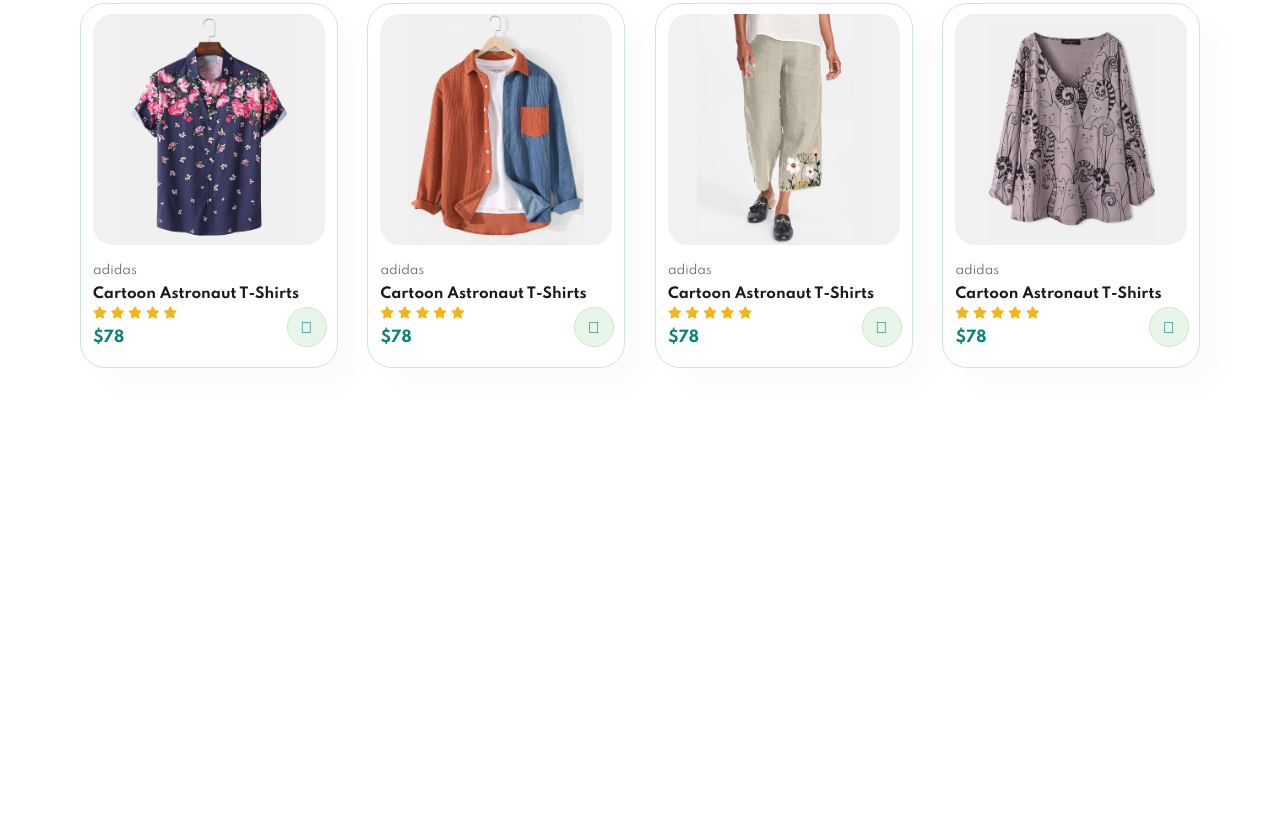
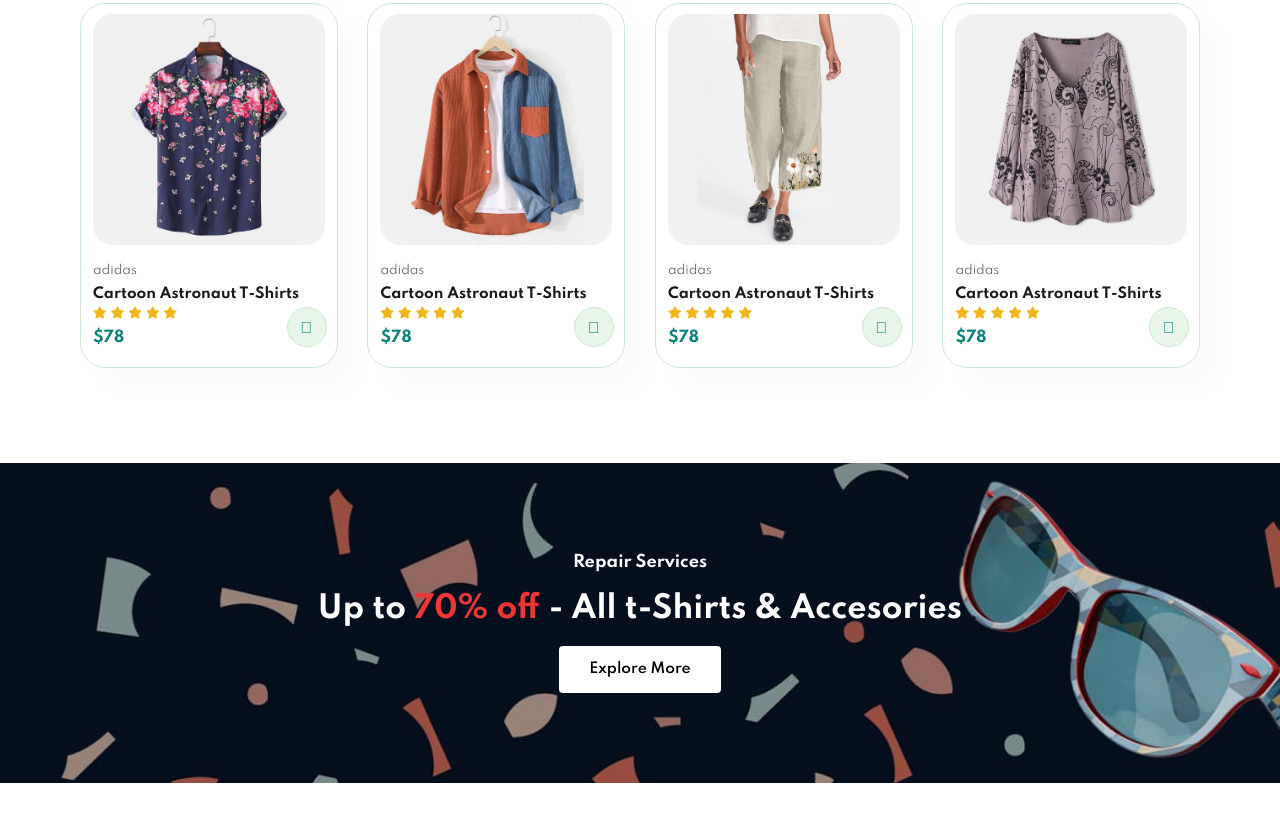
Before and after one commit to patrickNwafo/E-commerce-project, a plain HTML site: page index.html in a window 1280 px wide. Shown: the part 1687-2508 px from the top of the page. Before the commit the page ends 2110 px from the top, so only its background shows below. Drawn offline with Linux system fonts and the light colour scheme.

Commit message:
banner section

```diff
--- a/index.html
+++ b/index.html
@@ -199,6 +199,12 @@
         </div>
     </section>
 
+    <section id="banner" class="section-m1">
+        <h4>Repair Services</h4>
+        <h2>Up to <span>70% off</span> - All t-Shirts & Accesories</h2>
+        <button class="normal">Explore More</button>
+    </section>
+
 
     <script src="script.js"></script>
 </body>
--- a/style.css
+++ b/style.css
@@ -46,6 +46,19 @@ p {
 
 .section-m1 {
     margin: 40px 0;
+}
+
+button.normal {
+    font-size: 14px;
+    font-weight: 600;
+    padding: 15px 30px;
+    color: #000;
+    background-color: #fff;
+    border-radius: 4px;
+    cursor: pointer;
+    border: none;
+    outline: none;
+    transition: 0.2s;
 }
 
 body {
@@ -263,3 +276,36 @@ body {
     bottom: 20px;
     right: 10px;
 }
+
+#banner {
+    display: flex;
+    flex-direction: column;
+    justify-content: center;
+    align-items: center;
+    text-align: center;
+    background-image: url(img/banner/b2.jpg);
+    width: 100%;
+    height: 40vh;
+    background-size: cover;
+    background-position: center;
+}
+
+#banner h4 {
+    color: #fff;
+    font-size: 16px;
+}
+
+#banner h2 {
+    color: #fff;
+    font-size: 30px;
+    padding: 10px 0;
+}
+
+#banner h2 span {
+    color: #ef3636;
+}
+
+#banner button:hover {
+    background-color: #088178;
+    color: #fff;
+}
```
